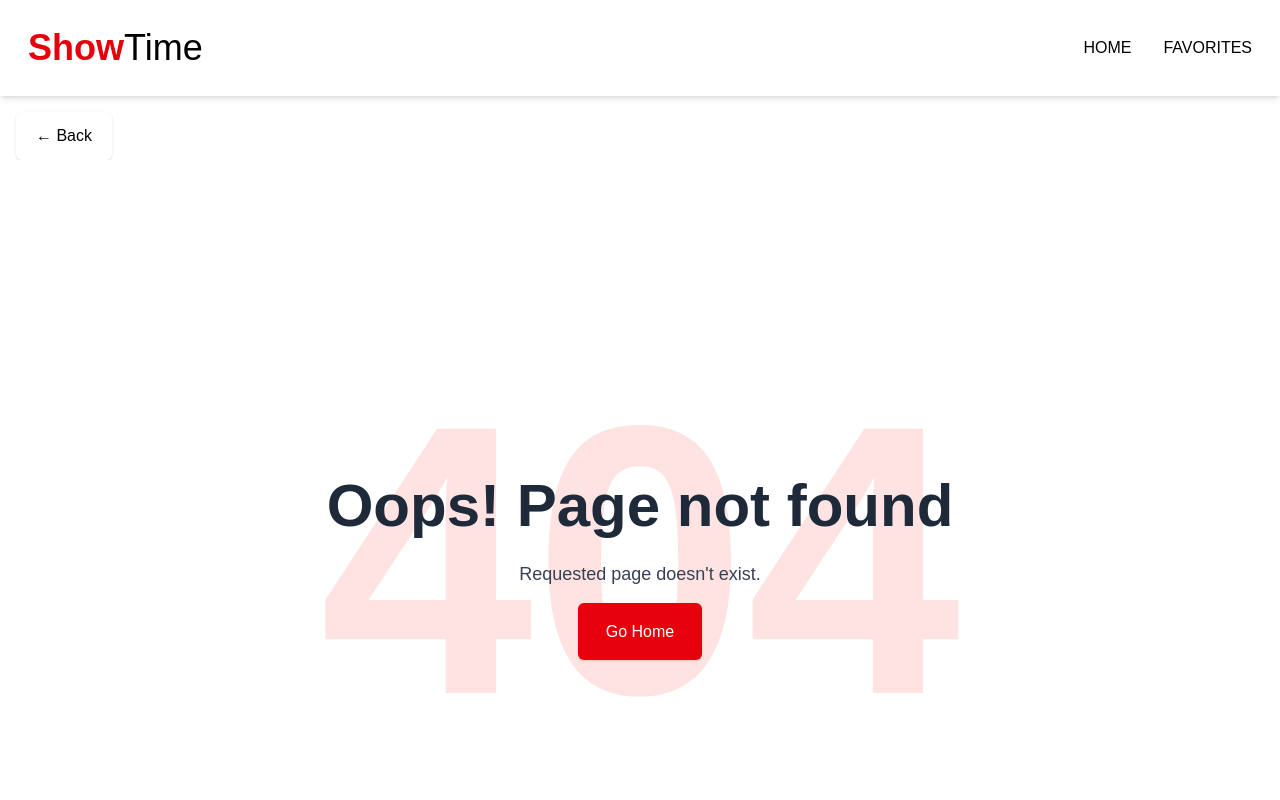
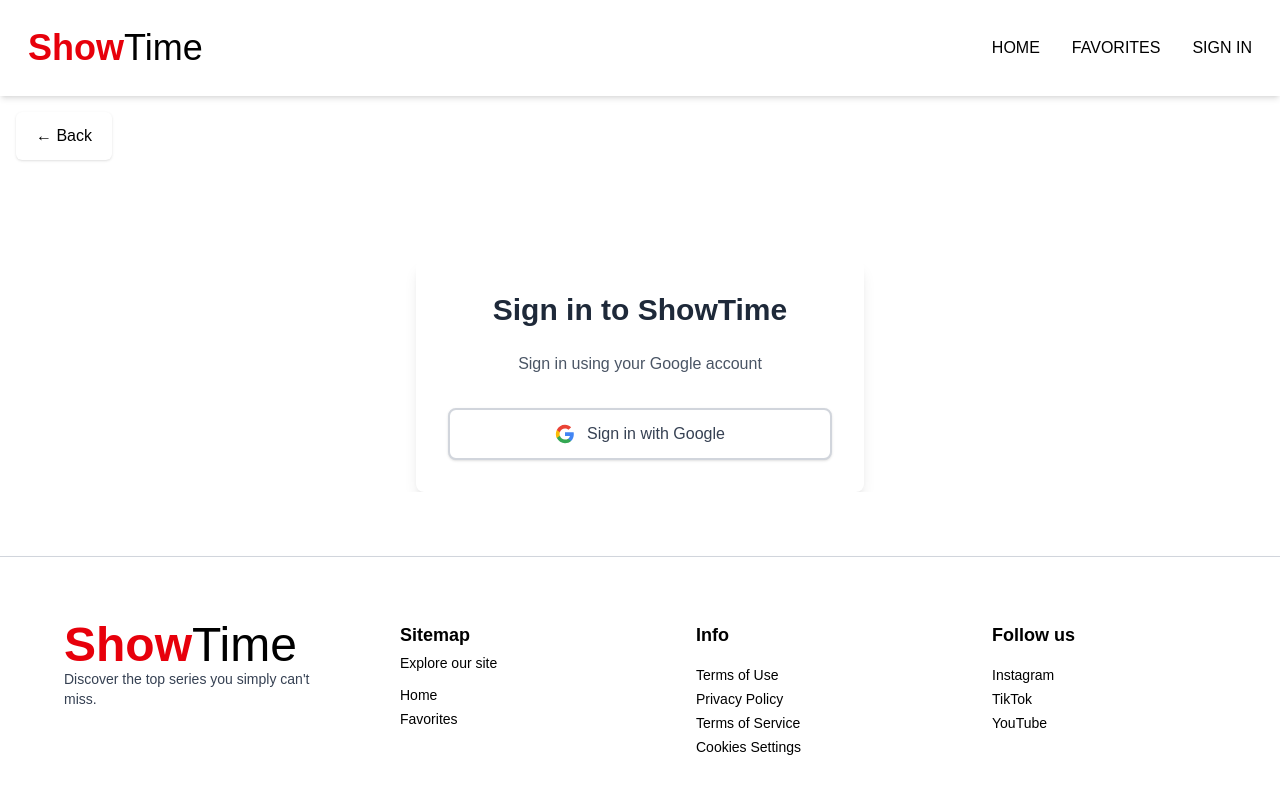
Before and after one commit to mmajic03/TVShows, a Next.js app: page /signin in a window 1280 px wide. Before the commit this address had no page. Shown: the top 800 px of the page. Built offline with nearby package versions, Linux system fonts and the light colour scheme; no server answers.

Commit message:
Implement authentication with NextAuth and Google provider; update package dependencies

```diff
--- /dev/null
+++ b/app/api/auth/[...nextauth]/route.js
@@ -0,0 +1,31 @@
+import NextAuth from "next-auth";
+import GoogleProvider from "next-auth/providers/google";
+
+const handler = NextAuth({
+  providers: [
+    GoogleProvider({
+      clientId: process.env.GOOGLE_CLIENT_ID,
+      clientSecret: process.env.GOOGLE_CLIENT_SECRET,
+    }),
+  ],
+  callbacks: {
+    async session({ session, token }) {
+      if (session?.user) {
+        session.user.id = token.sub;
+      }
+      return session;
+    },
+    async jwt({ token, user }) {
+      if (user) {
+        token.sub = user.id;
+      }
+      return token;
+    },
+  },
+  pages: {
+    signIn: "/signin",
+  },
+  secret: process.env.NEXTAUTH_SECRET,
+});
+
+export { handler as GET, handler as POST };
--- a/app/components/Header.js
+++ b/app/components/Header.js
@@ -2,21 +2,56 @@
 //Dinamički označava aktivnu stranicu i prilagođava se veličini ekrana(desktop/mobilna verzija).
 "use client"
 import Link from "next/link";
+import Image from "next/image";
 import { useState } from "react";
 import { Menu, X} from 'lucide-react';
 import { usePathname } from "next/navigation";
+import { useSession, signOut } from "next-auth/react";
 
 export default function Header() {
   const [menuOpen, setMenuOpen] = useState(false);
-   const pathname = usePathname();
+  const pathname = usePathname();
+  const { data: session, status } = useSession();
+
+  const handleSignOut = async () => {
+    await signOut({ callbackUrl: "/" });
+  };
 
   return (
     <div className="flex justify-between items-center relative bg-[#ffffff8] p-7 shadow-md">
       <p className="text-black text-4xl"><strong className="text-red-600">Show</strong>Time</p>
       {/*navigacija za veće ekrane*/}
-      <nav className="hidden md:flex space-x-8">
+      <nav className="hidden md:flex space-x-8 items-center">
         <Link href={"/"} className={pathname === "/" ? "text-red-600" : "text-black"}>HOME</Link>
         <Link href={"/favorite"} className={pathname === "/favorite" ? "text-red-600" : "text-black"}>FAVORITES</Link>
+        {status === "loading" ? (
+          <span className="text-gray-500">Učitavanje...</span>
+        ) : session ? (
+          <div className="flex items-center gap-4">
+            <div className="flex items-center gap-2">
+              {session.user?.image && (
+                <Image
+                  src={session.user.image}
+                  alt={session.user.name || "User"}
+                  width={40}
+                  height={40}
+                  className="w-8 h-8 rounded-full"
+                />
+              )}
+              <span className="text-sm text-gray-700">{session.user?.name || session.user?.email}</span>
+            </div>
+            <button
+              onClick={handleSignOut}
+              className="text-sm text-gray-700 hover:text-red-600 transition-colors"
+            >
+              SIGN OUT
+            </button>
+          </div>
+        ) : (
+          <Link href={"/signin"} className="text-black hover:text-red-600 transition-colors">
+            SIGN IN
+          </Link>
+        )}
       </nav>
       <button
         onClick={() => setMenuOpen(!menuOpen)}
@@ -24,9 +59,40 @@ export default function Header() {
       </button>
     {/*mobilna navigacija*/}
       {menuOpen && (
-        <nav className="md:hidden flex flex-col items-center w-full absolute bg-white border-t pb-4 top-20 left-0">
+        <nav className="md:hidden flex flex-col items-center w-full absolute bg-white border-t pb-4 top-20 left-0 z-50">
           <Link href="/" className="text-black py-2" onClick={() => setMenuOpen(false)}>HOME</Link>
           <Link href="/favorite" className="text-black py-2" onClick={() => setMenuOpen(false)}>FAVORITES</Link>
+          {status === "loading" ? (
+            <span className="text-gray-500 py-2">Učitavanje...</span>
+          ) : session ? (
+            <>
+              <div className="flex items-center gap-2 py-2">
+                {session.user?.image && (
+                  <Image
+                    src={session.user.image}
+                    alt={session.user.name || "User"}
+                    width={40}
+                    height={40}
+                    className="w-8 h-8 rounded-full"
+                  />
+                )}
+                <span className="text-sm text-gray-700">{session.user?.name || session.user?.email}</span>
+              </div>
+              <button
+                onClick={() => {
+                  handleSignOut();
+                  setMenuOpen(false);
+                }}
+                className="text-sm text-gray-700 hover:text-red-600 transition-colors py-2"
+              >
+                SIGN OUT
+              </button>
+            </>
+          ) : (
+            <Link href={"/signin"} className="text-black py-2" onClick={() => setMenuOpen(false)}>
+              SIGN IN
+            </Link>
+          )}
         </nav>
       )}
     </div>
--- /dev/null
+++ b/app/components/SessionProvider.js
@@ -0,0 +1,7 @@
+"use client";
+
+import { SessionProvider } from "next-auth/react";
+
+export default function AuthProvider({ children }) {
+  return <SessionProvider>{children}</SessionProvider>;
+}
--- a/app/layout.js
+++ b/app/layout.js
@@ -5,6 +5,7 @@ import "./globals.css";
 import Header from "./components/Header";
 import Footer from "./components/Footer";
 import BackButton from "./components/BackButton";
+import AuthProvider from "./components/SessionProvider";
 
 //Inicijalizacija fontova. Odabrani su Geist Sans(za osnovni tekst npr. naslovi, paragrafi...) i Geist Mono(za dijelove s kodom, brojevima i nekih tehničkih podataka kao npr. API odgovora i sl.)
 const geistSans = Geist({
@@ -37,6 +38,7 @@ export default function RootLayout({ children }) {
       <body
         className={`${geistSans.variable} ${geistMono.variable} antialiased flex flex-col min-h-screen`}
       >
+        <AuthProvider>
           <Header/>
           <div className="flex justify-start w-full mt-4 pl-4">
             <BackButton />
@@ -45,6 +47,7 @@ export default function RootLayout({ children }) {
             {children}
           </main>
           <Footer />
+        </AuthProvider>
       </body>
     </html>
   );
--- /dev/null
+++ b/app/signin/page.js
@@ -0,0 +1,77 @@
+"use client";
+
+import { signIn, useSession } from "next-auth/react";
+import { useEffect } from "react";
+import { useRouter } from "next/navigation";
+
+export default function SignIn() {
+  const { data: session, status } = useSession();
+  const router = useRouter();
+
+  useEffect(() => {
+    if (status === "authenticated") {
+      router.push("/");
+    }
+  }, [status, router]);
+
+  const handleGoogleSignIn = async () => {
+    try {
+      await signIn("google", { callbackUrl: "/" });
+    } catch (error) {
+      console.error("Error signing in:", error);
+    }
+  };
+
+  if (status === "loading") {
+    return (
+      <div className="flex items-center justify-center min-h-screen">
+        <div className="text-xl">Loading...</div>
+      </div>
+    );
+  }
+
+  if (status === "authenticated") {
+    return null;
+  }
+
+  return (
+    <div className="flex items-center justify-center overflow-hidden mt-25">
+      <div className="bg-white p-8 rounded-lg shadow-lg max-w-md w-full">
+        <h1 className="text-3xl font-bold text-center mb-6 text-gray-800">
+          Sign in to ShowTime
+        </h1>
+        <p className="text-center text-gray-600 mb-8">
+          Sign in using your Google account
+        </p>
+        <button
+          onClick={handleGoogleSignIn}
+          className="w-full flex items-center justify-center gap-3 bg-white border-2 border-gray-300 rounded-lg px-6 py-3 text-gray-700 font-medium hover:bg-gray-50 hover:border-gray-400 transition-colors shadow-sm"
+        >
+          <svg
+            className="w-5 h-5"
+            viewBox="0 0 24 24"
+            xmlns="http://www.w3.org/2000/svg"
+          >
+            <path
+              fill="#4285F4"
+              d="M22.56 12.25c0-.78-.07-1.53-.2-2.25H12v4.26h5.92c-.26 1.37-1.04 2.53-2.21 3.31v2.77h3.57c2.08-1.92 3.28-4.74 3.28-8.09z"
+            />
+            <path
+              fill="#34A853"
+              d="M12 23c2.97 0 5.46-.98 7.28-2.66l-3.57-2.77c-.98.66-2.23 1.06-3.71 1.06-2.86 0-5.29-1.93-6.16-4.53H2.18v2.84C3.99 20.53 7.7 23 12 23z"
+            />
+            <path
+              fill="#FBBC05"
+              d="M5.84 14.09c-.22-.66-.35-1.36-.35-2.09s.13-1.43.35-2.09V7.07H2.18C1.43 8.55 1 10.22 1 12s.43 3.45 1.18 4.93l2.85-2.22.81-.62z"
+            />
+            <path
+              fill="#EA4335"
+              d="M12 5.38c1.62 0 3.06.56 4.21 1.64l3.15-3.15C17.45 2.09 14.97 1 12 1 7.7 1 3.99 3.47 2.18 7.07l3.66 2.84c.87-2.6 3.3-4.53 6.16-4.53z"
+            />
+          </svg>
+          Sign in with Google
+        </button>
+      </div>
+    </div>
+  );
+}
--- a/next.config.mjs
+++ b/next.config.mjs
@@ -9,6 +9,10 @@ const nextConfig = {
       {
         protocol: 'https',
         hostname: 'static.tvmaze.com',
+      },
+      {
+        protocol: "https",
+        hostname: "lh3.googleusercontent.com",
       },
     ],
   },
--- a/package.json
+++ b/package.json
@@ -11,6 +11,7 @@
   "dependencies": {
     "lucide-react": "^0.509.0",
     "next": "15.3.8",
+    "next-auth": "^4.24.13",
     "react": "^19.1.1",
     "react-dom": "^19.1.1"
   },
```
Also changed, not shown: 1 other file (tests, documents, lock files or other folders). Lines whose indentation alone changed are shown as unchanged.
